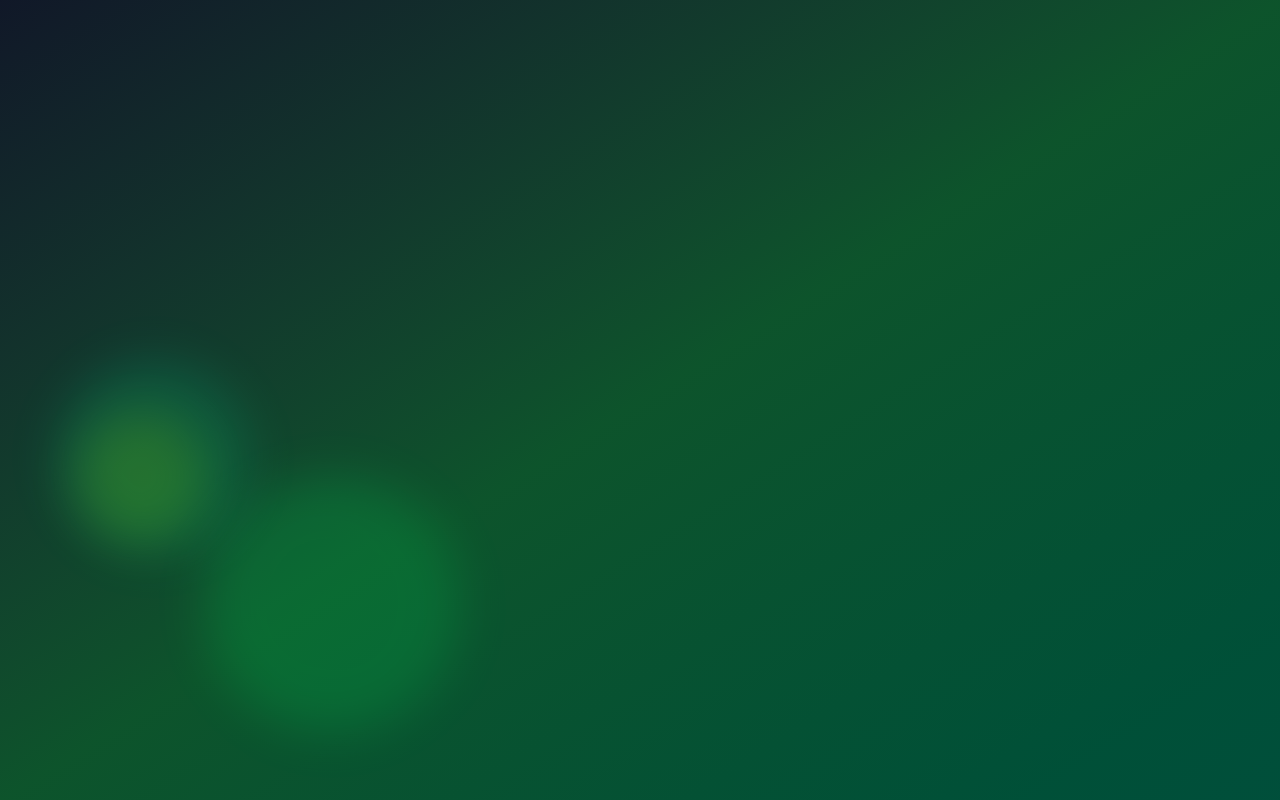
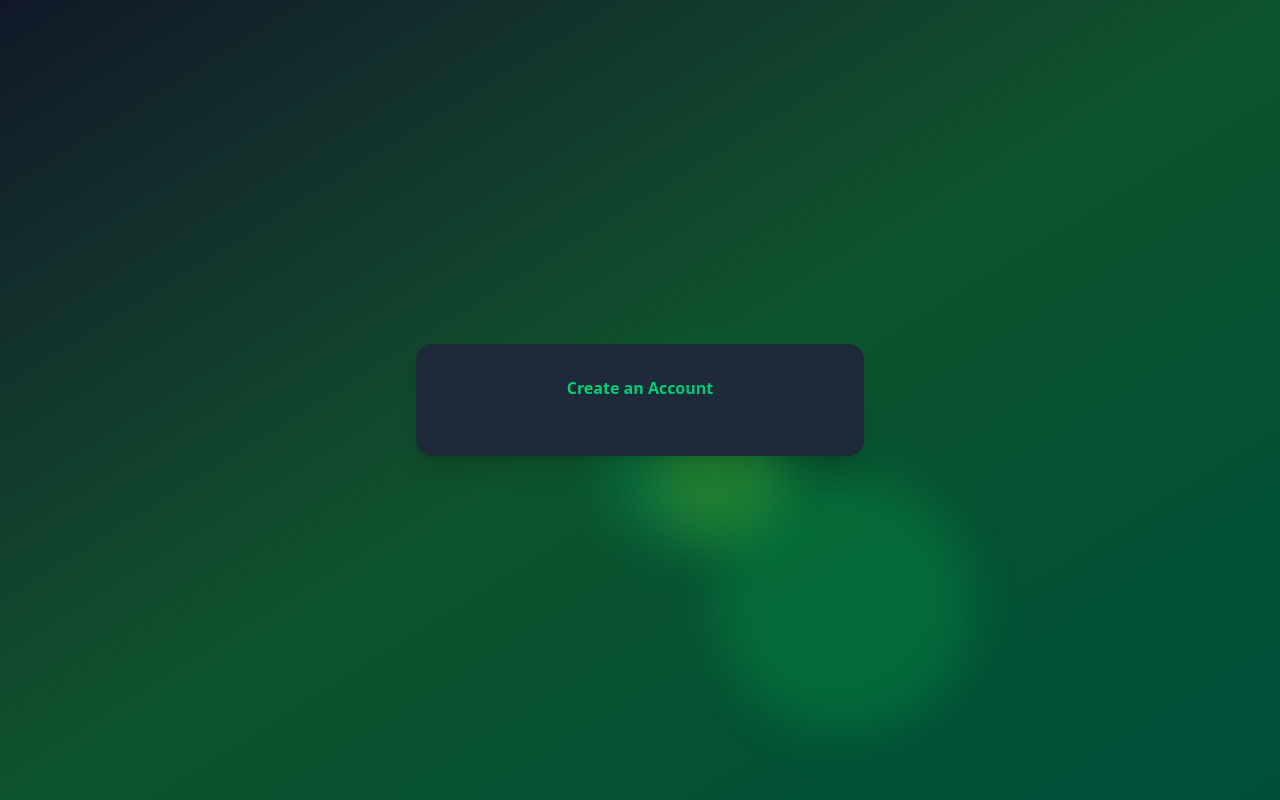
Before and after one commit to Dineo-Modiselle/User_Authentication, a React (Vite) app in the folder client/: page /signup in a window 1280 px wide. Built offline with nearby package versions, Linux system fonts and the light colour scheme.

Commit message:
adding Input.jsx , Routes in the App.jsx

```diff
--- a/client/package.json
+++ b/client/package.json
@@ -12,6 +12,7 @@
   "dependencies": {
     "@tailwindcss/vite": "^4.1.4",
     "framer-motion": "^12.8.0",
+    "lucide-react": "^0.503.0",
     "react": "^19.0.0",
     "react-dom": "^19.0.0",
     "react-router-dom": "^7.5.1",
--- a/client/src/App.jsx
+++ b/client/src/App.jsx
@@ -1,13 +1,24 @@
 import React from "react";
 import FloatingShape from "../src/components/FloatingShape";
+import { Routes, Route } from "react-router-dom";
+import Home from "./pages/Home";
+import SignUpPage from "./pages/SignUpPage";
+import LoginPage from "./pages/LoginPage";
+
 
 function App() {
   return (
-    <div className="min-h-screen bg-gradient-to-br from-gray-900 via-green-900 to-emerald-900 flex items-center relative overflow-hidden">
+    <div className="min-h-screen bg-gradient-to-br from-gray-900 via-green-900 to-emerald-900 flex items-center justify-center relative overflow-hidden">
 
       <FloatingShape color="bg-green-500" size="w-64 h-64" top="-5%" left="10%" delay={0} />
       <FloatingShape color="bg-emerald-500" size="w-48 h-48" top="70%" left="80%" delay={5} />
       <FloatingShape color="bg-lime-500" size="w-32 h-32" top="40%" left="-10%" delay={2} />
+
+      <Routes>
+        <Route path="/" element={<Home />} />
+        <Route path="/signup" element={<SignUpPage />} />
+        <Route path="/login" element={<LoginPage />} />
+  </Routes>
 
     </div>
   );
--- /dev/null
+++ b/client/src/components/Input.jsx
@@ -0,0 +1,18 @@
+
+
+
+function Input({ icon: Icon, ...props }) {
+  return (
+    <div className="relative mb-6">
+      <div className="absolute inset-y-0 left-0 flex items-center pl-3 pointer-events-none ">
+        <Icon className="size-5 text-green-500" />
+      </div>
+      <input
+        {...props}
+        className="w-full pl-10 pr-3 py-2 bg-gray-800 bg-opacity-50 rounded-lg border border-gray-700 focus:border-green-500 focus:ring-2 focus:ring-green-500 text-white placeholder-gray-400 transition duration-200"
+      />
+    </div>
+  );
+}
+
+export default Input;
--- /dev/null
+++ b/client/src/pages/Home.jsx
@@ -0,0 +1,9 @@
+import React from 'react'
+
+function Home() {
+  return (
+    <div>Home</div>
+  )
+}
+
+export default Home
--- /dev/null
+++ b/client/src/pages/LoginPage.jsx
@@ -0,0 +1,9 @@
+import React from 'react'
+
+function LoginPage() {
+  return (
+    <div>LoginPage</div>
+  )
+}
+
+export default LoginPage
--- /dev/null
+++ b/client/src/pages/SignUpPage.jsx
@@ -0,0 +1,29 @@
+import { motion } from "framer-motion";
+
+function SignUpPage() {
+
+    const handleSignUp = (event) => {
+     event.preventDefault();
+
+
+    }
+  return (
+    <motion.div
+      initial={{ opacity: 0, y: 20 }}
+      animate={{ opacity: 1, y: 0 }}
+      transition={{ duration: 0.5 }}
+      className="max-w-md w-full bg-gray-800 bg-opacity-50 backdrop-filter backdrop-blur-xl rounded-2xl shadow-xl overflow-hidden"
+    >
+      <div className="p-8">
+        <h2 className="texl-3xl font-bold mb-6 text-center bg-gradient-to-r from-green-400 to-emerald-500 text-transparent bg-clip-text">
+          Create an Account
+        </h2>
+        <form onSubmit={handleSignUp}>
+
+        </form>
+      </div>
+    </motion.div>
+  );
+}
+
+export default SignUpPage;
```
Also changed, not shown: 1 other file (tests, documents, lock files or other folders).
